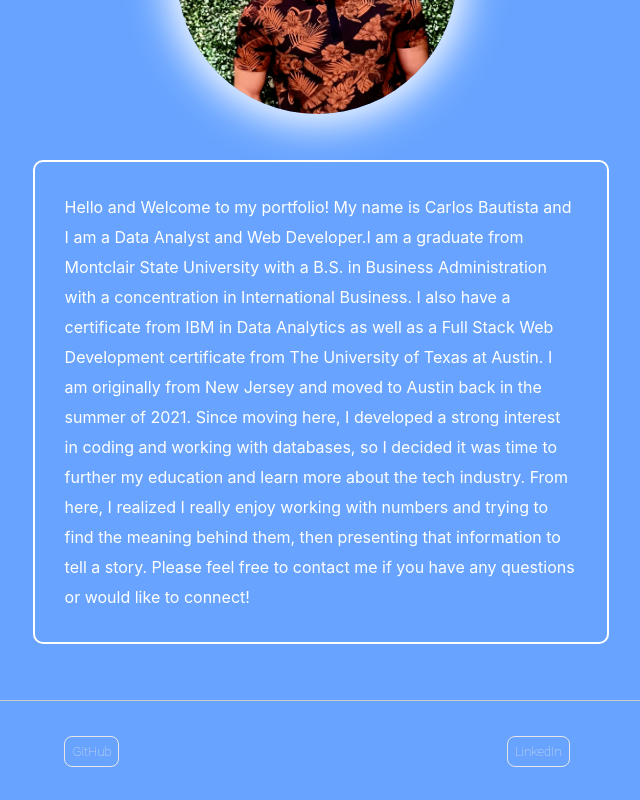
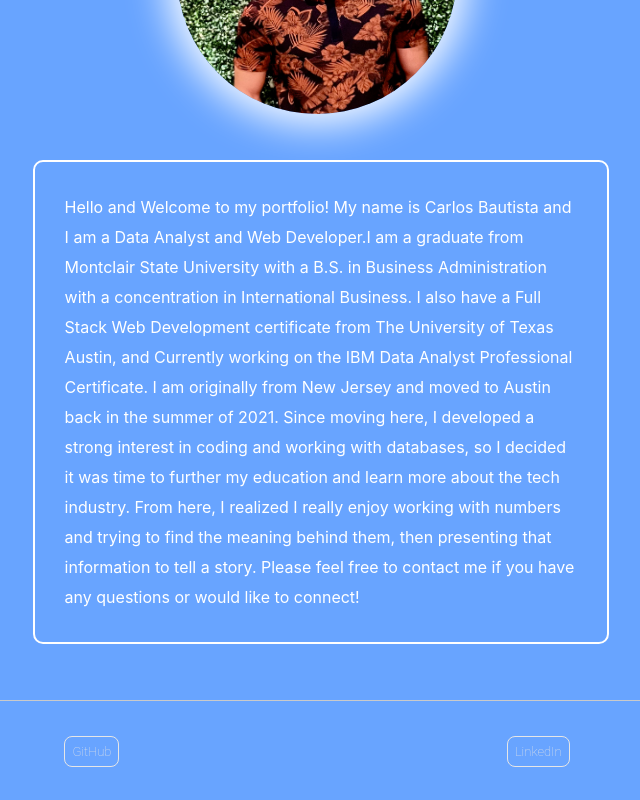
Before and after one commit to CxLos/CxLos-Portfolio, a React (Create React App) app in the folder cxlos20-portfolio/: page / in a window 1280 px wide. Shown: the part 389-1189 px from the top of the page, without its empty margins (323-963 px from the left). Built offline with nearby package versions, Linux system fonts and the light colour scheme.

Commit message:
updated bio

```diff
--- a/cxlos20-portfolio/src/components/pages/about.js
+++ b/cxlos20-portfolio/src/components/pages/about.js
@@ -17,7 +17,7 @@ const About = () => {
                 <div className='border'>
                     <div>
                         <p className='bio'>
-                            Hello and Welcome to my portfolio! My name is Carlos Bautista and I am a Data Analyst and Web Developer.I am a graduate from Montclair State University with a B.S. in Business Administration with a concentration in International Business. I also have a certificate from IBM in Data Analytics as well as a Full Stack Web Development certificate from The University of Texas at Austin. I am originally from New Jersey and moved to Austin back in the summer of 2021. Since moving here, I developed a strong interest in coding and working with databases, so I decided it was time to further my education and learn more about the tech industry. From here, I realized I really enjoy working with numbers and trying to find the meaning behind them, then presenting that information to tell a story. Please feel free to contact me if you have any questions or would like to connect!
+                            Hello and Welcome to my portfolio! My name is Carlos Bautista and I am a Data Analyst and Web Developer.I am a graduate from Montclair State University with a B.S. in Business Administration with a concentration in International Business. I also have a Full Stack Web Development certificate from The University of Texas Austin, and Currently working on the IBM Data Analyst Professional Certificate. I am originally from New Jersey and moved to Austin back in the summer of 2021. Since moving here, I developed a strong interest in coding and working with databases, so I decided it was time to further my education and learn more about the tech industry. From here, I realized I really enjoy working with numbers and trying to find the meaning behind them, then presenting that information to tell a story. Please feel free to contact me if you have any questions or would like to connect!
                         </p>
                     </div>
                 </div>
```
